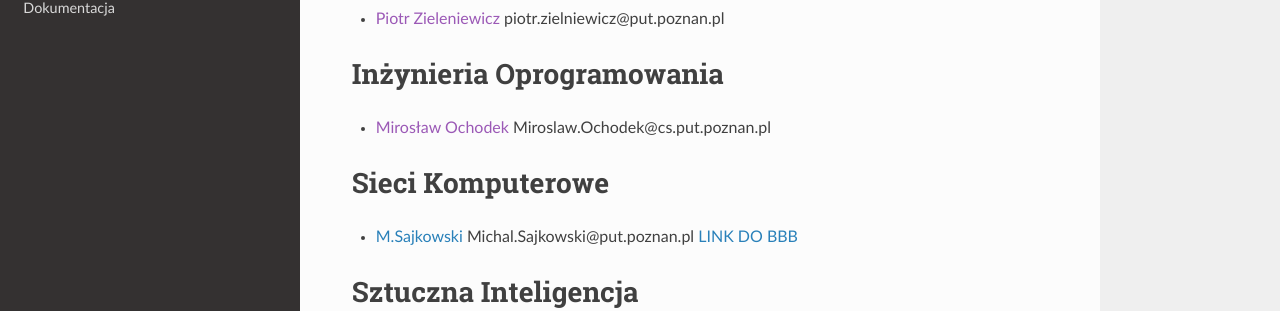
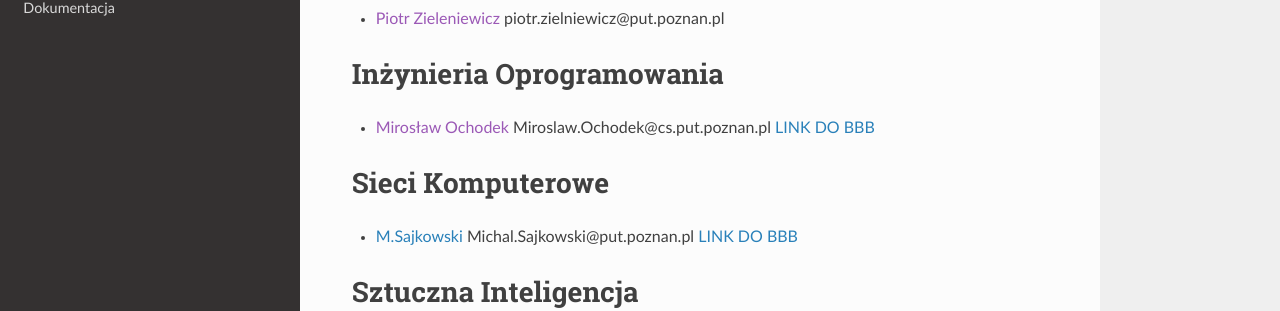
Before and after one commit to PUT-WI-18/wi18-wiki-sem5, an MkDocs documentation site: the page built from docs/wyklady.md, in a window 1280 px wide and 1039 px high. Shown: the part 262-573 px from the top of the window. Built offline with MkDocs 1.6.1, drawn with Linux system fonts in a browser that asks for light colours; nearby versions of some CDN libraries.

Commit message:
Update wyklady.md

```diff
--- a/docs/wyklady.md
+++ b/docs/wyklady.md
@@ -6,6 +6,7 @@
 
 # Inżynieria Oprogramowania
 - [Mirosław Ochodek]() Miroslaw.Ochodek@cs.put.poznan.pl
+   [LINK DO BBB](https://ekursy.put.poznan.pl/mod/bigbluebuttonbn/view.php?id=470657)
 
 # Sieci Komputerowe
 - [M.Sajkowski](https://www.cs.put.poznan.pl/msajkowski/for-students/)  Michal.Sajkowski@put.poznan.pl
```
